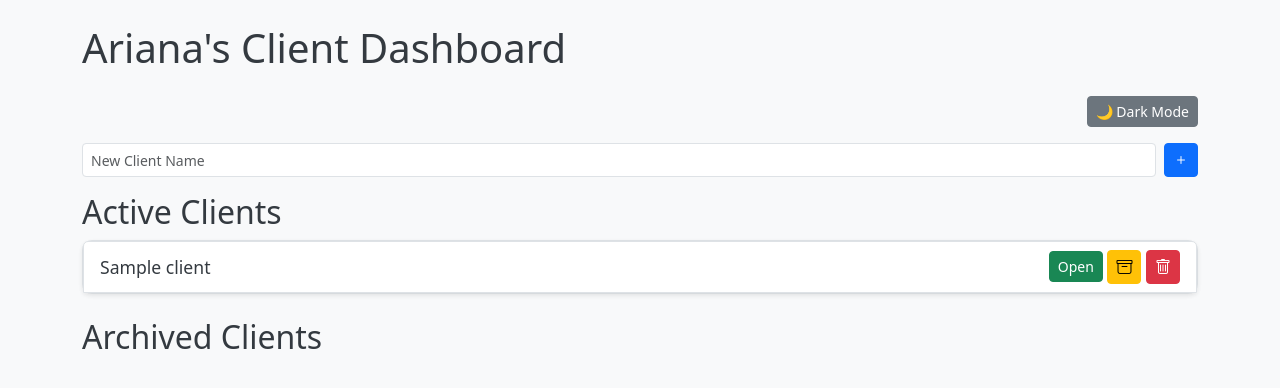
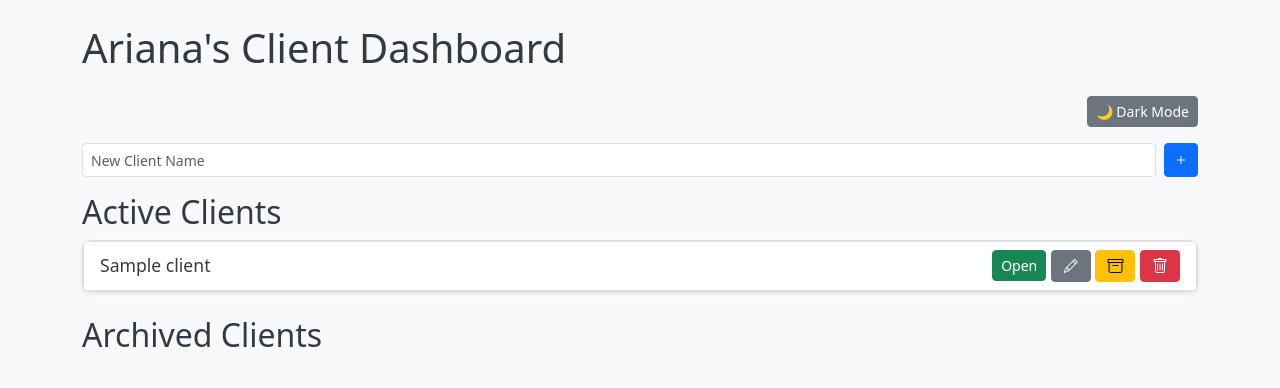
Before and after one commit to Lamb1993/client-dashboard, a Flask app: page / in a window 1280 px wide. Shown: the top 388 px of the page. Run offline with Flask 3, Linux system fonts and the light colour scheme; tables that the repository leaves empty hold one stand-in row (values such as "Sample post"); some libraries are stand-ins or nearby versions.

Commit message:
Client name edit
Add the ability to edit the client name

app.py:
-edit_client backend route added

style.css:
-icon-btn style added to normalize button sizing

dashboard.html:
-added a pencil "edit" button beside each client so the user can change the client name. this works with both archived and unarchived clients.

```diff
--- a/app.py
+++ b/app.py
@@ -158,6 +158,25 @@ def add_client():
         db.session.commit()
         return jsonify({'id': client.id, 'name': client.name})
     return jsonify({'error': 'Name required'}), 400
+
+@app.route('/edit_client/<int:client_id>', methods=['POST'])
+def edit_client(client_id):
+    client = Client.query.get_or_404(client_id)
+    new_name = request.form.get('name')
+
+    if not new_name:
+        return jsonify({'error': 'Name required'}), 400
+
+    # Prevent duplicate names
+    existing = Client.query.filter_by(name=new_name).first()
+    if existing and existing.id != client_id:
+        return jsonify({'error': 'Client name already exists'}), 400
+
+    client.name = new_name
+    db.session.commit()
+
+    return jsonify({'success': True, 'name': client.name})
+
 
 
 #####################################
@@ -444,6 +463,7 @@ def delete_datapoint(dp_id):
     db.session.commit()
     return jsonify({'success': True})
 
+
 #####################################
 # Report Routes
 #####################################
--- a/static/style.css
+++ b/static/style.css
@@ -71,6 +71,15 @@ button:hover {
     vertical-align: middle;
 }
 
+/* Equal sizing for icon-only buttons */
+.icon-btn {
+    width: 40px;          /* same width for all icon buttons */
+    height: 32px;         /* same height for all icon buttons */
+    display: inline-flex; /* centers icon perfectly */
+    align-items: center;
+    justify-content: center;
+    padding: 0;           /* remove default padding */
+}
 
 /* -------------------------
    Slider Threshold
--- a/templates/dashboard.html
+++ b/templates/dashboard.html
@@ -33,14 +33,17 @@
         {% for client in active_clients %}
         <div class="card mb-3" id="client-{{ client.id }}">
             <div class="card-header d-flex justify-content-between align-items-center">
-                <strong>{{ client.name }}</strong>
+                <strong id="client-name-{{ client.id }}">{{ client.name }}</strong>
 
                 <div>
                     <button class="btn btn-success btn-sm" onclick="window.location='/client/{{ client.id }}'">Open</button>
-                    <button class="btn btn-warning btn-sm archive-client" data-id="{{ client.id }}">
+                    <button class="btn btn-secondary btn-sm icon-btn edit-client" data-id="{{ client.id }}">
+                        <i class="bi bi-pencil"></i>
+                    </button>
+                    <button class="btn btn-warning btn-sm icon-btn archive-client" data-id="{{ client.id }}">
                         <i class="bi bi-archive"></i>
                     </button>
-                    <button class="btn btn-danger btn-sm delete-client" data-id="{{ client.id }}">
+                    <button class="btn btn-danger btn-sm icon-btn delete-client" data-id="{{ client.id }}">
                         <i class="bi bi-trash"></i>
                     </button>
                 </div>
@@ -54,12 +57,15 @@
         {% for client in archived_clients %}
         <div class="card mb-3" id="client-{{ client.id }}">
             <div class="card-header d-flex justify-content-between align-items-center">
-                <strong>{{ client.name }}</strong>
+                <strong id="client-name-{{ client.id }}">{{ client.name }}</strong>
                 <div>
-                    <button class="btn btn-warning btn-sm unarchive-client" data-id="{{ client.id }}">
-                        <i class="bi bi-box-arrow-up"></i>
+                    <button class="btn btn-secondary btn-sm icon-btn edit-client" data-id="{{ client.id }}">
+                        <i class="bi bi-pencil"></i>
                     </button>
-                    <button class="btn btn-danger btn-sm delete-client" data-id="{{ client.id }}">
+                    <button class="btn btn-warning btn-sm icon-btn archive-client" data-id="{{ client.id }}">
+                        <i class="bi bi-archive"></i>
+                    </button>
+                    <button class="btn btn-danger btn-sm icon-btn delete-client" data-id="{{ client.id }}">
                         <i class="bi bi-trash"></i>
                     </button>
                 </div>
@@ -82,6 +88,24 @@ $(document).ready(function() {
             location.reload();
         });
     });
+
+    // Edit client
+    $(document).on('click', '.edit-client', function() {
+        const clientId = $(this).data('id');
+        const currentName = $(`#client-name-${clientId}`).text();
+
+        const newName = prompt("Edit client name:", currentName);
+        if (!newName || newName.trim() === "") return;
+
+        $.post(`/edit_client/${clientId}`, { name: newName }, function(res) {
+            if (res.success) {
+                $(`#client-name-${clientId}`).text(res.name);
+            } else if (res.error) {
+                alert(res.error);
+            }
+        });
+    });
+
 
     // -----------------------------
     // Dark Mode Toggle
```
